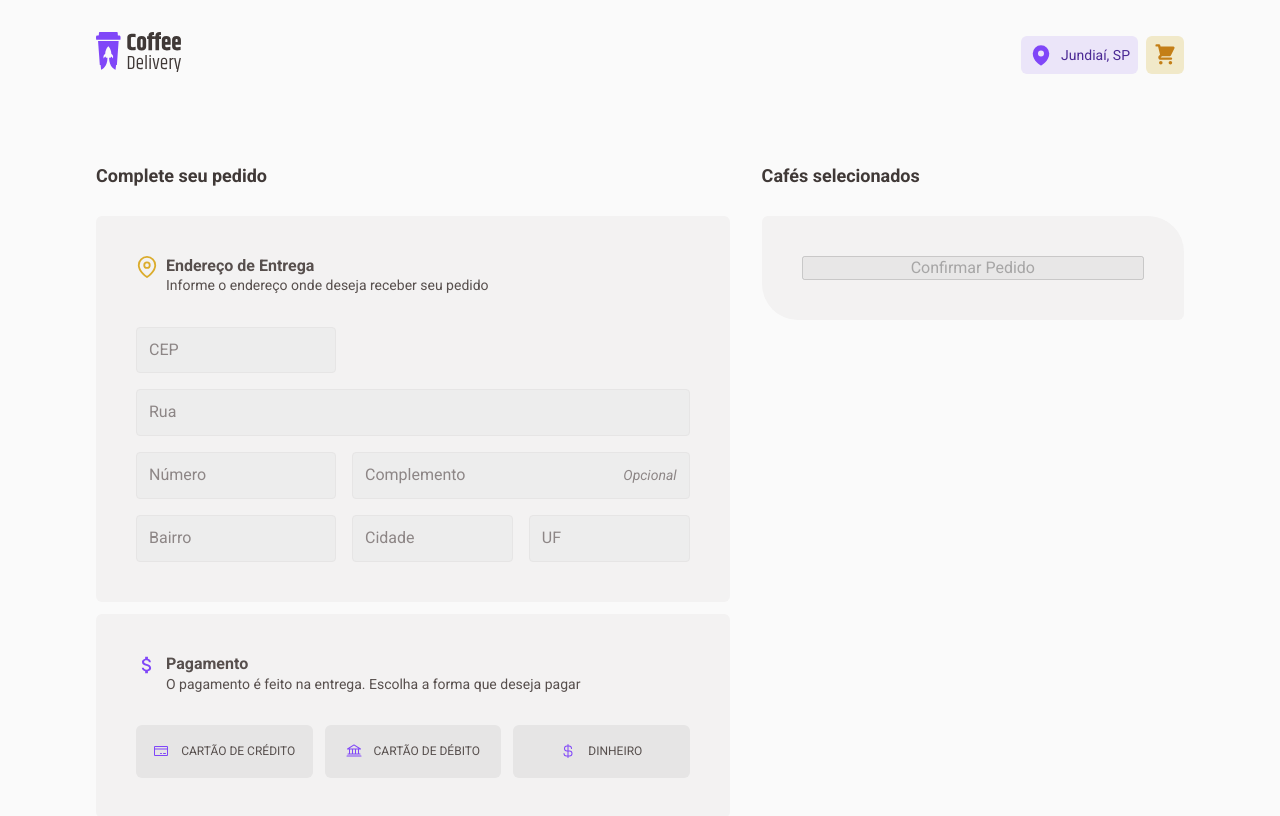
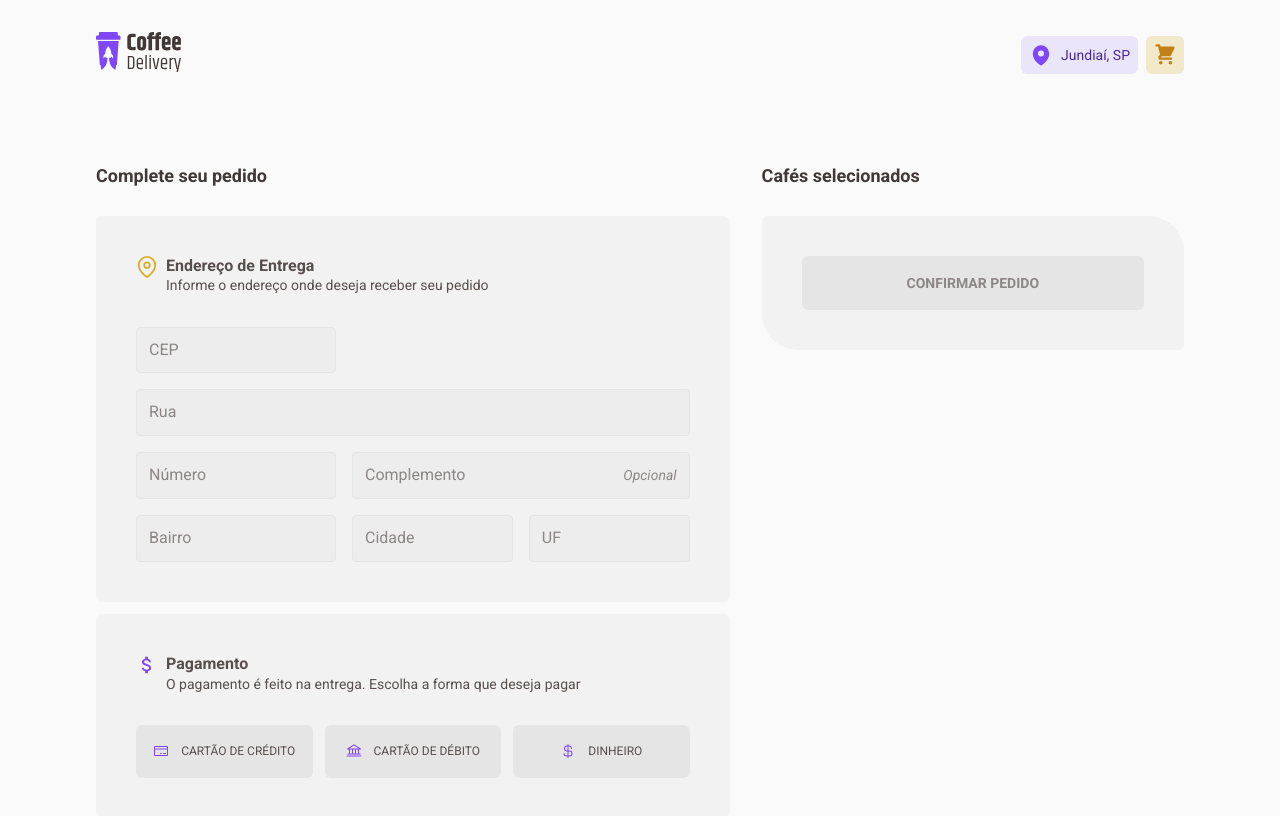
Before and after one commit to Robson16/coffee-delivery, a React (Vite) app: page /checkout in a window 1280 px wide. Shown: the top 816 px of the page. Built offline with nearby package versions, Linux system fonts and the light colour scheme.

Commit message:
feat: checkout submit button styles

```diff
--- a/src/pages/Checkout/styles.ts
+++ b/src/pages/Checkout/styles.ts
@@ -119,4 +119,29 @@ export const PaymentOptionsGrid = styled.div`
 
 export const OrderReview = styled(SectionBase)`
   border-radius: 6px 36px 6px 36px;
+
+  button[type='submit'] {
+    background-color: ${(props) => props.theme.colors.primary};
+    color: ${(props) => props.theme.colors.white};
+    padding: 1rem;
+    border: none;
+    border-radius: 6px;
+    transition: background-color 0.2s;
+    font-size: ${(props) => props.theme.typography.button['button-g'].size};
+    line-height: ${(props) =>
+      props.theme.typography.button['button-g'].lineHeight};
+    font-weight: 700;
+    text-transform: uppercase;
+    cursor: pointer;
+
+    &:disabled {
+      color: ${(props) => props.theme.colors['base-label']};
+      background-color: ${(props) => props.theme.colors['base-button']};
+      cursor: not-allowed;
+    }
+
+    &:not(:disabled):hover {
+      background-color: ${(props) => props.theme.colors['primary-dark']};
+    }
+  }
 `
```
